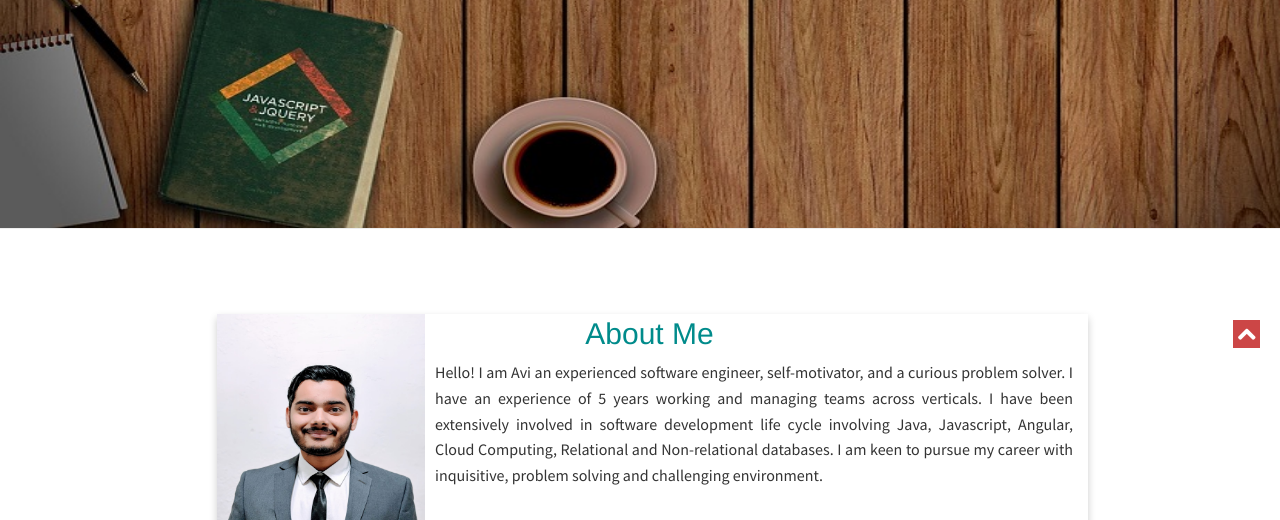
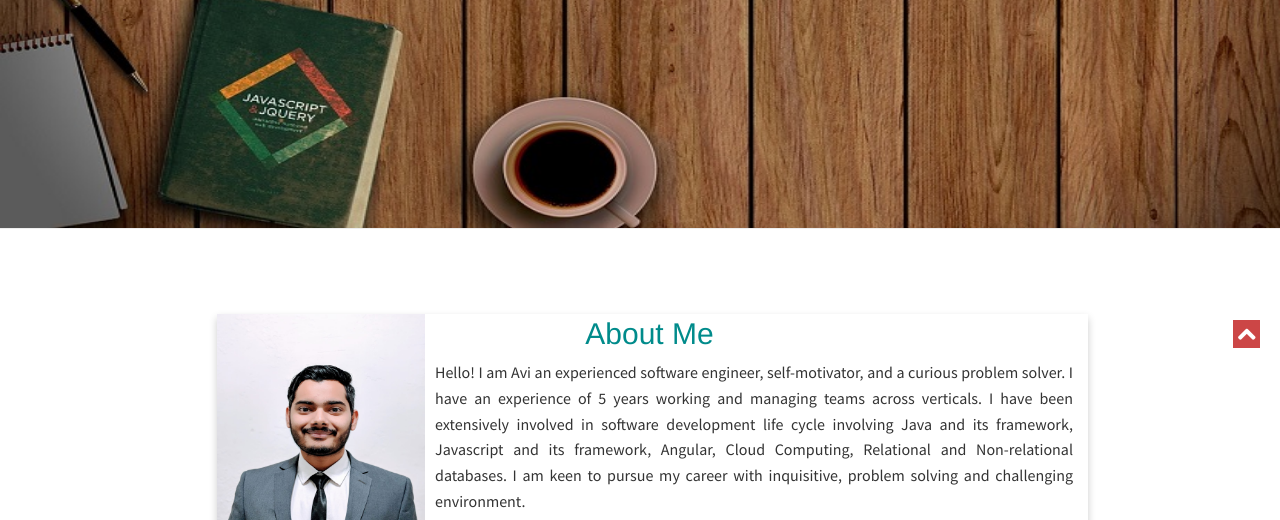
Before and after one commit to avitiwari008/avitiwari008.github.io, a plain HTML site: page index.html in a window 1280 px wide. Shown: the part 432-952 px from the top of the page. Drawn offline with nearby package versions, Linux system fonts and the light colour scheme.

Commit message:
changes in abt section

```diff
--- a/index.html
+++ b/index.html
@@ -96,7 +96,8 @@
 
                     <p class="abtmepara">Hello! I am Avi an experienced software engineer, self-motivator, and a curious
                         problem solver. I have an experience of 5 years working and managing teams across verticals. I
-                        have been extensively involved in software development life cycle involving Java, Javascript,
+                        have been extensively involved in software development life cycle involving Java and its
+                        framework, Javascript and its framework,
                         Angular, Cloud Computing, Relational and Non-relational databases. I am keen to pursue my career
                         with inquisitive, problem solving and challenging environment.
                     </p>
```
